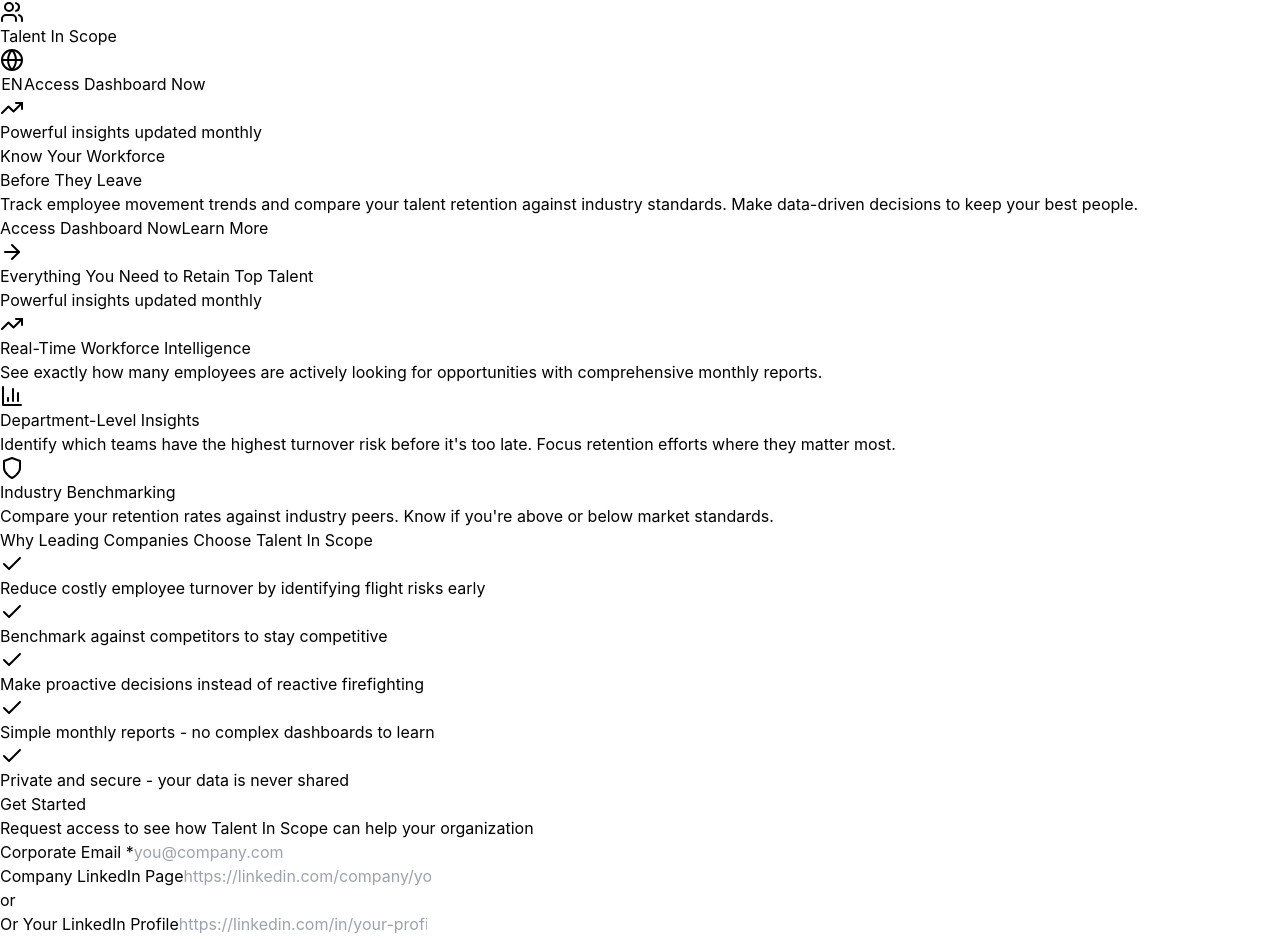
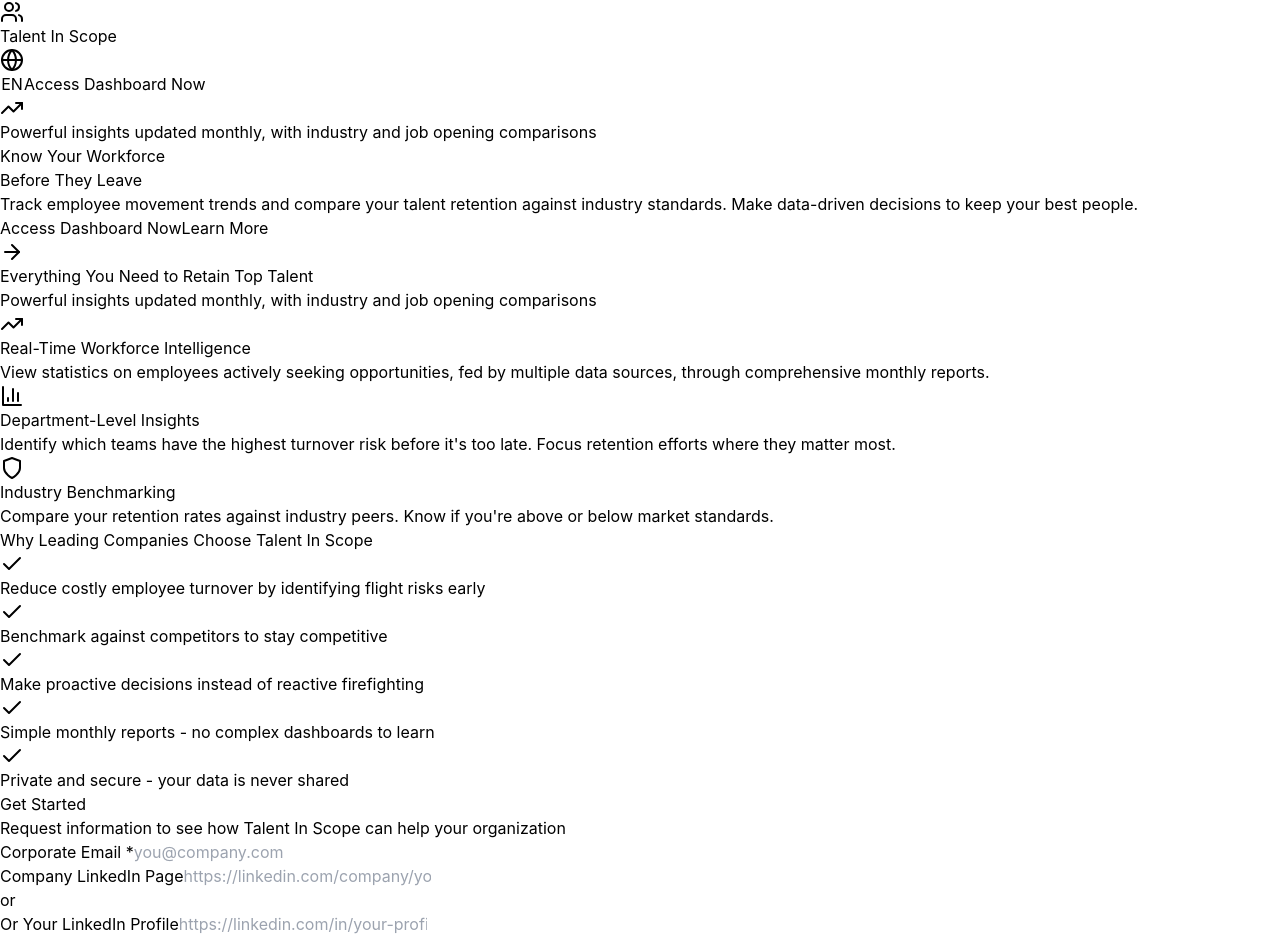
Before and after one commit to talentinscope-cmd/talent-in-scope, a React (Vite) app: page / in a window 1280 px wide. Shown: the top 939 px of the page. Built offline with nearby package versions, Linux system fonts and the light colour scheme; the HTML template or start-up script is replaced by a standard one.

Commit message:
Add files via upload

```diff
--- a/src/LandingPage.jsx
+++ b/src/LandingPage.jsx
@@ -12,12 +12,12 @@
 },
 features: {
 title: 'Everything You Need to Retain Top Talent',
-      subtitle: 'Powerful insights updated monthly',
+subtitle: 'Powerful insights updated monthly, with industry and job opening comparisons',
 items: [
 {
 icon: 'TrendingUp',
 title: 'Real-Time Workforce Intelligence',
-          description: 'See exactly how many employees are actively looking for opportunities with comprehensive monthly reports.'
+description: 'View statistics on employees actively seeking opportunities, fed by multiple data sources, through comprehensive monthly reports.'
 },
 {
 icon: 'BarChart3',
@@ -43,14 +43,14 @@
 },
 contact: {
 title: 'Get Started',
-      subtitle: 'Request access to see how Talent In Scope can help your organization',
+subtitle: 'Request information to see how Talent In Scope can help your organization',
 emailLabel: 'Corporate Email',
 emailPlaceholder: 'you@company.com',
 companyLabel: 'Company LinkedIn Page',
 companyPlaceholder: 'https://linkedin.com/company/your-company',
 profileLabel: 'Or Your LinkedIn Profile',
 profilePlaceholder: 'https://linkedin.com/in/your-profile',
-      submitButton: 'Request Access',
+submitButton: 'Request Information',
 submitting: 'Sending...',
 successMessage: 'Thank you! We\'ll be in touch soon.',
 errorMessage: 'Something went wrong. Please try again.'
@@ -70,12 +70,12 @@
 },
 features: {
 title: 'En İyi Yetenekleri Elde Tutmak İçin İhtiyacınız Olan Her Şey',
-      subtitle: 'Aylık olarak güncellenen güçlü içgörüler',
+subtitle: 'Aylık olarak güncellenen güçlü içgörüler, sektör ve açık iş ilanı karşılaştırmaları',
 items: [
 {
 icon: 'TrendingUp',
 title: 'Gerçek Zamanlı İş Gücü İstihbaratı',
-          description: 'Kapsamlı aylık raporlarla aktif olarak iş arayan çalışan sayısını tam olarak görün.'
+description: 'Kapsamlı aylık raporlarla farklı veri kaynaklarından beslenen aktif olarak iş arayan çalışan sayısı istatistiklerini görün.'
 },
 {
 icon: 'BarChart3',
@@ -101,14 +101,14 @@
 },
 contact: {
 title: 'Başlayın',
-      subtitle: 'Talent In Scope\'un organizasyonunuza nasıl yardımcı olabileceğini görmek için erişim talep edin',
+subtitle: 'Talent In Scope\'un organizasyonunuza nasıl yardımcı olabileceğini görmek için bilgi talep edin',
 emailLabel: 'Kurumsal E-posta',
 emailPlaceholder: 'siz@sirket.com',
 companyLabel: 'Şirket LinkedIn Sayfası',
 companyPlaceholder: 'https://linkedin.com/company/sirketiniz',
 profileLabel: 'Veya LinkedIn Profiliniz',
 profilePlaceholder: 'https://linkedin.com/in/profiliniz',
-      submitButton: 'Erişim Talep Et',
+submitButton: 'Bilgi Talep Et',
 submitting: 'Gönderiliyor...',
 successMessage: 'Teşekkürler! Kısa sürede sizinle iletişime geçeceğiz.',
 errorMessage: 'Bir şeyler yanlış gitti. Lütfen tekrar deneyin.'
```
Lines whose indentation alone changed are shown as unchanged.
